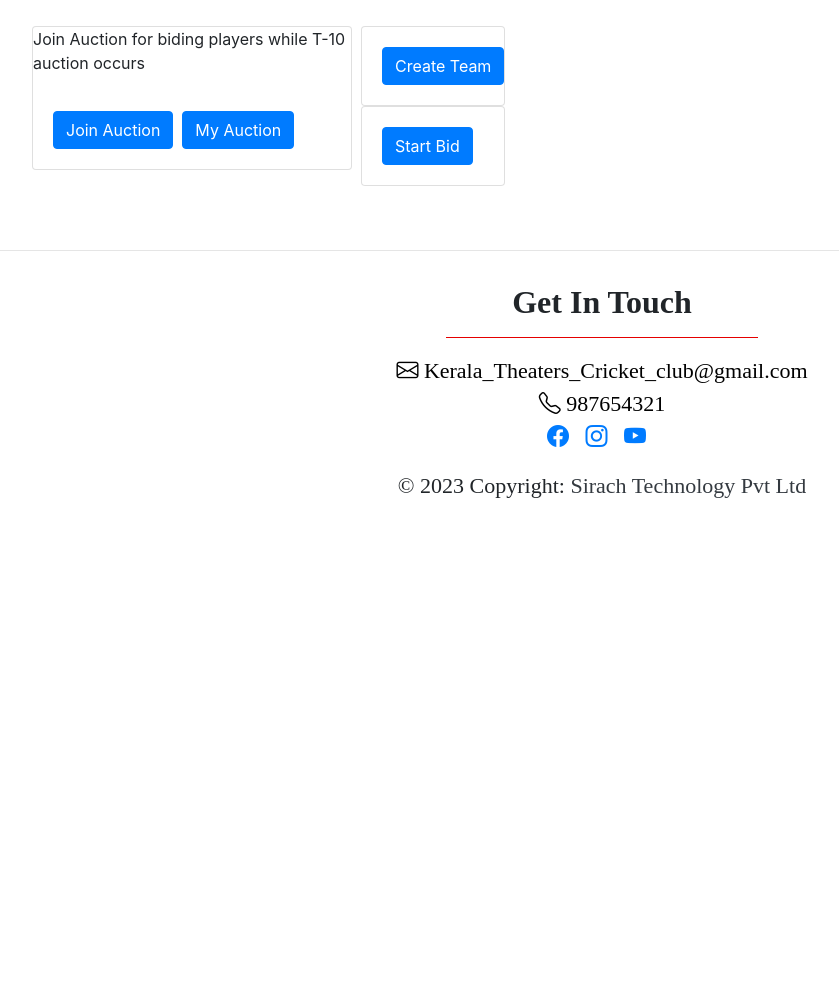
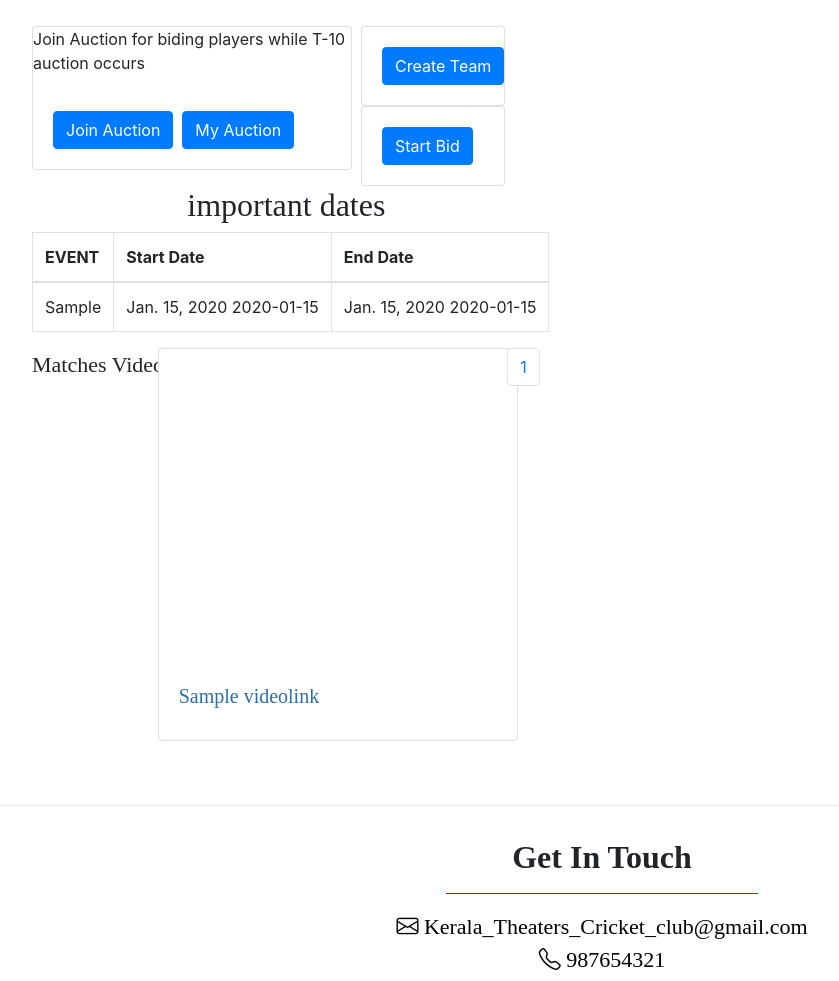
Before and after one commit to dinto/KTCC, a Django app: page /KTCC/ in a window 1280 px wide. Shown: the part 70-1051 px from the top of the page, without its empty margins (38-877 px from the left). Before the commit the page ends 568 px from the top, so only its background shows below. Run offline with Django 3.2, Linux system fonts and the light colour scheme; a user stored in the database is signed in; tables that the repository leaves empty hold one stand-in row (values such as "Sample post"); some libraries are stand-ins or nearby versions.

Commit message:
videos,pagination,single team

```diff
--- a/KTCC/models.py
+++ b/KTCC/models.py
@@ -155,6 +155,9 @@ class VideoLink(models.Model):
     Title_Name=models.CharField(max_length=200)
     Description=models.CharField(null=True,blank=True,max_length=700)
 
+    def __str__(self):
+        return self.Title_Name
+
 class ImportantDate(models.Model):
     EVENT=models.CharField(max_length=700)
     Start_Date = models.DateField()
--- a/KTCC/templates/index.html
+++ b/KTCC/templates/index.html
@@ -43,7 +43,64 @@
 
         </div>
     </div>
-</div>
+
+    <div class="row">
+        <div >
+            <h2 style="font-family: Merriweather;  margin-left: 30%;">important dates</h2>
+            <table class="table table-hover table-bordered">
+              <thead>
+                <tr>
+                  <th >EVENT</th>
+                  <th >Start Date</th>
+                  <th >End Date</th>
+                </tr>
+              </thead>
+              <tbody>
+                {% for Events in ImportantDate %}
+                  <tr>
+                    <td>{{Events.EVENT}}</td>
+                    <td>{{Events.Start_Date }} {{ Events.Start_Time }}</td>
+                    <td>{{Events.End_Date}} {{ Events.End_Time }}</td>
+                  </tr>
+                {% endfor %}
+              </tbody>
+            </table>
+        </div>
+
+    </div>
+    <div class="row">
+        <p style="font-family: Merriweather;font-size: 22px;">Matches Videos</p>
+        <div class="row">
+          {% for Match_Videos in Videos %}
+          <div class="card" style="width: 360px;">
+            <iframe class="embed-responsive-item"  width="360" height="315" src="{{Match_Videos.Youtube_Link}}" title="YouTube video player"
+                frameborder="0" allow="accelerometer; autoplay; clipboard-write; encrypted-media; gyroscope; picture-in-picture" allowfullscreen>
+            </iframe>
+            <div class="card-body">
+              <h5 class="card-title"  style="color:#2A6FAB; font-family: Merriweather;font-size: 20px;">{{Match_Videos.Title_Name}}</h5>
+            </div>
+          </div>
+          &nbsp;
+          {% endfor %}
+        </div>
+        <nav aria-label="Page navigation example">
+          <ul class="pagination">
+            {% if Videos.has_previous %}
+            <li class="page-item"><a href="?page=1"  class="page-link">&laquo First</a></li>
+            <li class="page-item"><a href="?page={{Videos.previous_page_number}}"  class="page-link"> Previous</a></li>
+            {% endif %}
+            {% for i in nums %}
+             <li class="page-item"><a class="page-link" href="?page={{forloop.counter }}">{{forloop.counter}}</a></li>
+            {% endfor%}
+            {% if Videos.has_next %}
+            <li class="page-item"><a href="?page={{ Videos.next_page_number }}"  class="page-link"> Next</a></li>
+            <li class="page-item"><a href="?page={{ Videos.paginator.num_pages }}"  class="page-link">Last &raquo </a></li>
+            {% endif %}
+          </ul>
+        </nav>
+
+  </div>
+    </div>
 
 
 
--- a/KTCC/views.py
+++ b/KTCC/views.py
@@ -16,16 +16,29 @@ import io
 from reportlab.lib.units import inch
 from reportlab.lib.pagesizes import letter
 from KTCC.models import ImportantDate
+from django.core.paginator import Paginator
+from KTCC.models import VideoLink
 
 # Create your views here.
 
 @login_required(login_url='login')
 def KTCC(request):
-    return render(request,'index.html',{})
+    Important_Date = ImportantDate.objects.all()
+    Videos_models= VideoLink.objects.all().order_by('-id')
+    p = Paginator(Videos_models,3)
+    page = request.GET.get('page')
+    Videos = p.get_page(page)
+    nums = "a" * Videos.paginator.num_pages
+    return render(request,'index.html',{'ImportantDate':Important_Date,'Videos':Videos,'nums':nums})
 
 def welcome(request):
     Important_Date = ImportantDate.objects.all()
-    return render(request,'welcome.html',{'ImportantDate':Important_Date})
+    Videos_models= VideoLink.objects.all().order_by('-id')
+    p = Paginator(Videos_models,3)
+    page = request.GET.get('page')
+    Videos = p.get_page(page)
+    nums = "a" * Videos.paginator.num_pages
+    return render(request,'welcome.html',{'ImportantDate':Important_Date,'Videos':Videos,'nums':nums})
     #return render(request,'Teams.html',{})
 
 def Teams(request):
@@ -104,8 +117,13 @@ def profile(request):
         forms = CreateTeam(request.POST, request.FILES)
         if forms.is_valid():
             forms.instance.Users = request.user
-            forms.save()
-            messages.success(request, 'Team Details Added Successfully')
+            #check user already create a team
+            Team=TeamInfo.objects.filter(Users = request.user)
+            if Team:
+                print("team already exist")
+            else:
+                forms.save()
+                messages.success(request, 'Team Details Added Successfully')
             return redirect("KTCC")
 
     else:
@@ -114,71 +132,6 @@ def profile(request):
         "forms": forms
     }
     return render(request, "profile.html", context)
-
-@login_required(login_url='login')
-def EditProfile(request):
-
-    if request.method == 'POST':
-
-        usern = request.user.username
-        email = request.POST.get('id_email')
-        auth = request.POST.get('D_Auth')
-        chid = request.POST.get('D_ChID')
-        utyp = request.POST.get('U_Type')
-        loss = request.POST.get('N_Loss')
-
-        if loss == 'on':
-            flos = True
-        else:
-            flos = False
-
-        if usern is None:
-            messages.info(request, 'You must enter Username')
-            return redirect('edit_profile')
-
-        elif email is None:
-            messages.info(request, 'You must enter Email')
-            return redirect('edit_profile')
-
-        elif User.objects.filter(username=usern).exists():
-            messages.info(request, 'Username is already taken')
-            return redirect('edit_profile')
-
-        elif User.objects.filter(email=email).exists():
-            messages.info(request, 'Email is already Taken')
-            return redirect('edit_profile')
-
-        elif auth is None:
-            messages.info(request, 'Authentication Key Must be Entered')
-            return redirect('edit_profile')
-
-        elif chid is None:
-            messages.info(request, 'Channel ID Must be Entered')
-            return redirect('edit_profile')
-
-        elif UserAuthentication.objects.filter(D_Auth=auth).exists():
-            messages.info(request, 'Authentication key in Use')
-            return redirect('edit_profile')
-
-        else:
-            user = User.objects.get(username=user)
-            userauth_obj = UserAuthentication.objects.update(
-                U_User = user,
-                defaults = {
-                    "D_Auth": auth,
-                    "D_ChID": chid,
-                    "U_Type": utyp,
-                    "N_Loss": flos,
-                }
-            )
-            user_obj = User.objects.update(
-                defaults = {
-                "username": username,
-                "email": email
-                }
-            )
-
-    return render(request, 'registration/edit_profile.html')
 
 @login_required(login_url='login')
 def Bid_Screen(request):
```
Also changed, not shown: KTCC/templates/welcome.html (+29 -7 lines), 1 other file.
